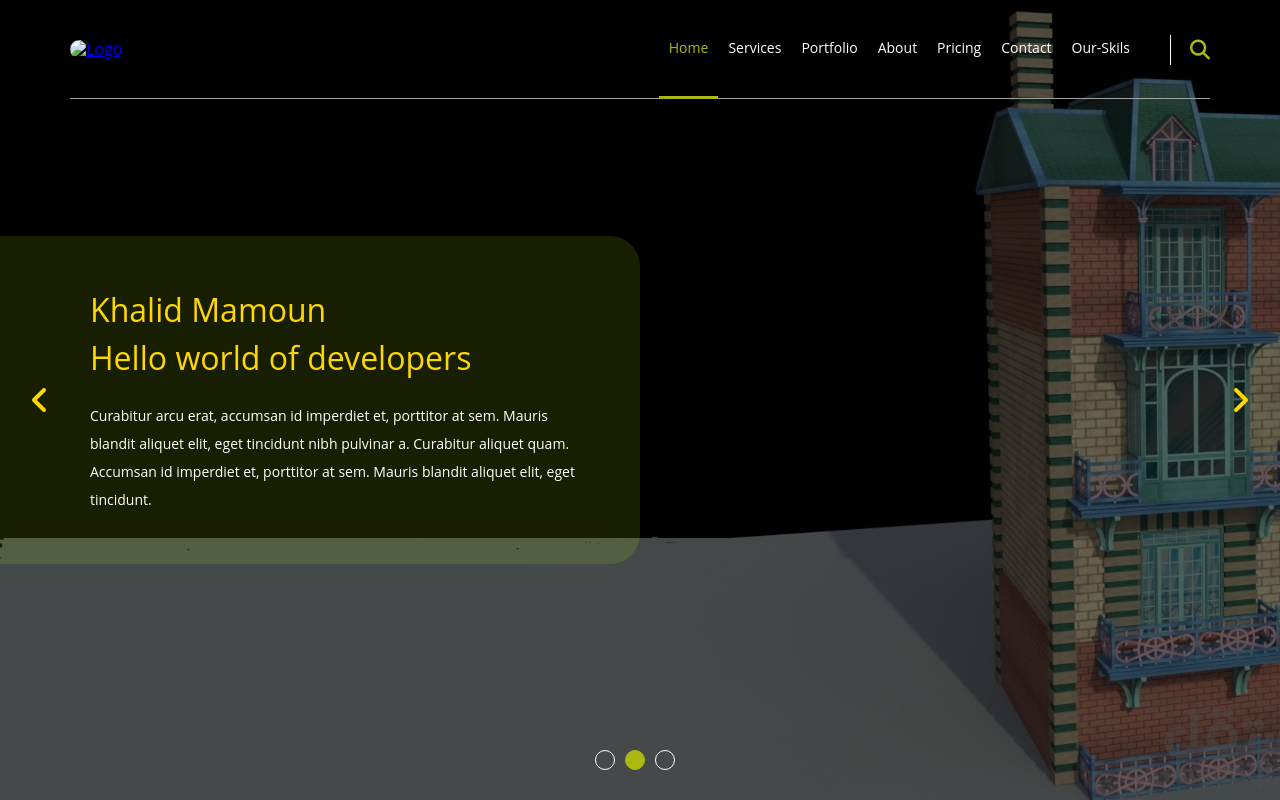
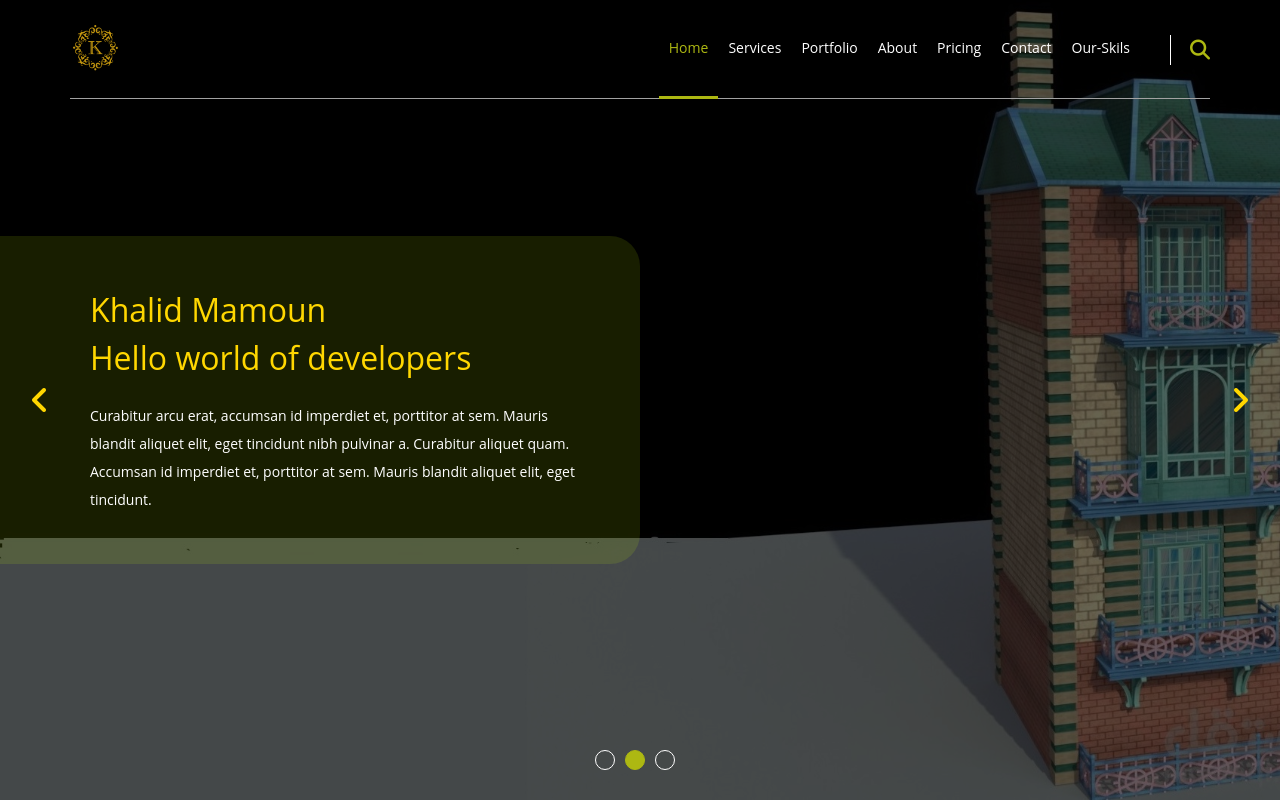
Before and after one commit to khalidmamoun/template-Forth-2023, a plain HTML site: page index.html in a window 1280 px wide. Shown: the top 800 px of the page. Drawn offline with Linux system fonts and the light colour scheme; the site is published under a folder, as on GitHub Pages, so addresses that start at the root find nothing.

Commit message:
Update index.html

```diff
--- a/index.html
+++ b/index.html
@@ -24,7 +24,7 @@
    <header>
     <div class="container">
       <a href="#" class="logo">
-        <img decoding="async" src="/image/logo.png" alt="Logo" />
+        <img decoding="async" src="./image/logo.png" alt="Logo" />
       </a>
       <nav>
         <i class="fas fa-bars toggle-menu"></i>
```
